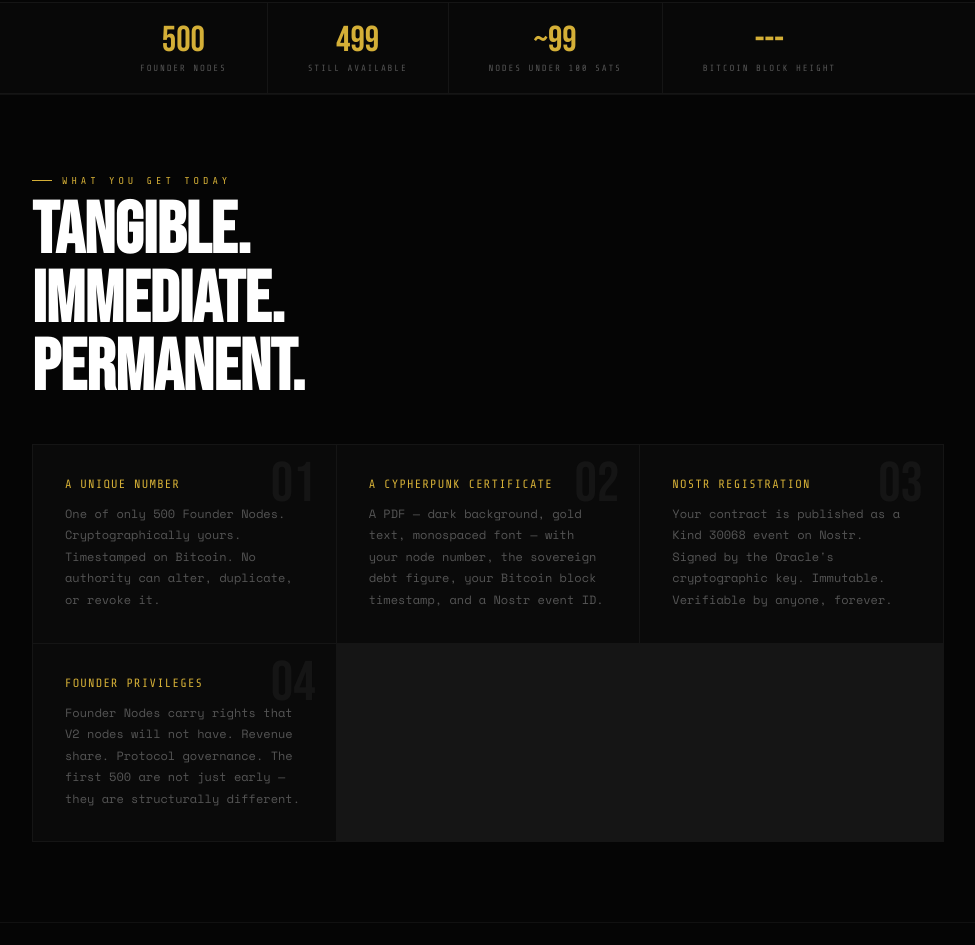
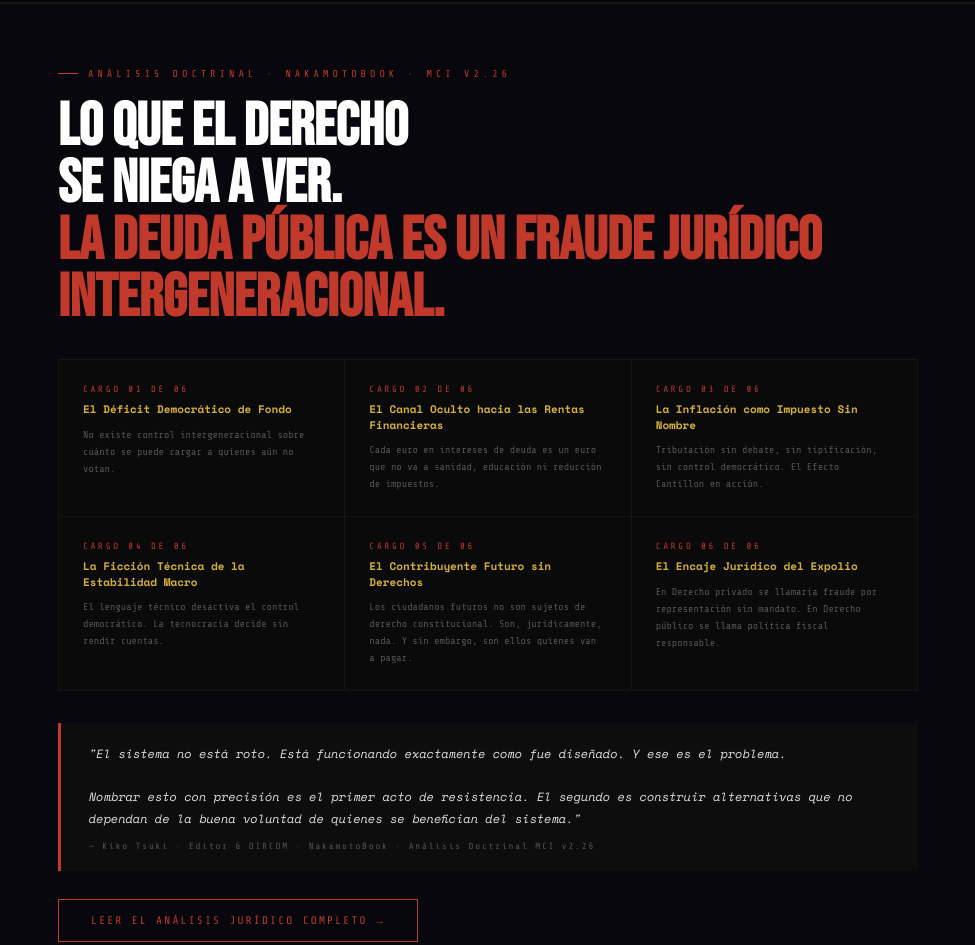
Before and after one commit to SatoshiNostr/SatoshiNostr.github.io, a plain HTML site: page index.html in a window 1280 px wide. Shown: the part 976-1921 px from the top of the page, without its empty margins (152-1127 px from the left). Drawn offline with nearby package versions, Linux system fonts and the light colour scheme; no server answers.

Commit message:
feat: landing v4 - estructura 3 capas + informe juridico Kiko

```diff
--- a/index.html
+++ b/index.html
@@ -147,6 +147,25 @@
         @keyframes blink { 0%,100% { opacity:1; } 50% { opacity:0; } }
         .cursor::after { content: '_'; animation: blink 1s step-end infinite; color: var(--gold); }
 
+        /* LEGAL SECTION */
+        .legal-section { background: #07070d; border-top: 1px solid #151515; border-bottom: 1px solid #151515; padding: 64px 24px; }
+        .legal-inner { max-width: 860px; margin: 0 auto; }
+        .legal-eyebrow { font-family: 'Share Tech Mono', monospace; font-size: 10px; color: #c0392b; letter-spacing: 0.4em; text-transform: uppercase; margin-bottom: 20px; display: flex; align-items: center; gap: 10px; }
+        .legal-eyebrow::before { content: ''; width: 20px; height: 1px; background: #c0392b; display: inline-block; }
+        .legal-title { font-family: 'Bebas Neue', sans-serif; font-size: clamp(32px, 5.5vw, 60px); color: #fff; line-height: 0.95; margin-bottom: 32px; }
+        .legal-title span { color: #c0392b; }
+        .legal-charges { display: grid; grid-template-columns: repeat(auto-fit, minmax(240px, 1fr)); gap: 1px; background: #151515; border: 1px solid #151515; margin-bottom: 32px; }
+        .charge { background: #0a0a0a; padding: 24px; opacity: 0; transform: translateY(20px); }
+        .charge.visible { opacity: 1; transform: translateY(0); transition: opacity 0.5s ease, transform 0.5s ease; }
+        .charge-num { font-family: 'Share Tech Mono', monospace; font-size: 9px; color: #c0392b; letter-spacing: 0.3em; margin-bottom: 8px; }
+        .charge-title { font-family: 'Space Mono', monospace; font-size: 11px; color: var(--gold); font-weight: 700; margin-bottom: 8px; line-height: 1.4; }
+        .charge-text { font-family: 'Share Tech Mono', monospace; font-size: 10px; color: var(--text-dim); line-height: 1.7; }
+        .legal-quote { border-left: 3px solid #c0392b; padding: 20px 28px; background: #0d0d0d; margin-bottom: 28px; }
+        .legal-quote p { font-family: 'Space Mono', monospace; font-size: 12px; color: #e0e0e0; line-height: 1.8; font-style: italic; }
+        .legal-quote cite { display: block; font-family: 'Share Tech Mono', monospace; font-size: 9px; color: var(--text-dim); letter-spacing: 0.2em; margin-top: 12px; font-style: normal; }
+        .btn-legal { display: inline-block; border: 1px solid #c0392b; color: #c0392b; font-family: 'Share Tech Mono', monospace; font-size: 11px; letter-spacing: 0.2em; text-transform: uppercase; text-decoration: none; padding: 14px 32px; transition: all 0.2s; }
+        .btn-legal:hover { background: #c0392b; color: #fff; }
+
         @media (max-width: 600px) {
             .tiers { grid-template-columns: 1fr; }
             .stat { padding: 16px 20px; }
@@ -178,6 +197,51 @@
         <a href="#founder" class="btn-ghost">Why Founder Nodes are different ↓</a>
     </div>
 </section>
+
+<!-- LEGAL SECTION — CAPA 1 -->
+<div class="legal-section">
+    <div class="legal-inner">
+        <p class="legal-eyebrow">Análisis Doctrinal · NakamotoBook · MCI v2.26</p>
+        <h2 class="legal-title">Lo que el Derecho<br>se niega a ver.<br><span>La deuda pública es un fraude jurídico intergeneracional.</span></h2>
+        <div class="legal-charges">
+            <div class="charge">
+                <p class="charge-num">CARGO 01 DE 06</p>
+                <p class="charge-title">El Déficit Democrático de Fondo</p>
+                <p class="charge-text">No existe control intergeneracional sobre cuánto se puede cargar a quienes aún no votan.</p>
+            </div>
+            <div class="charge">
+                <p class="charge-num">CARGO 02 DE 06</p>
+                <p class="charge-title">El Canal Oculto hacia las Rentas Financieras</p>
+                <p class="charge-text">Cada euro en intereses de deuda es un euro que no va a sanidad, educación ni reducción de impuestos.</p>
+            </div>
+            <div class="charge">
+                <p class="charge-num">CARGO 03 DE 06</p>
+                <p class="charge-title">La Inflación como Impuesto Sin Nombre</p>
+                <p class="charge-text">Tributación sin debate, sin tipificación, sin control democrático. El Efecto Cantillon en acción.</p>
+            </div>
+            <div class="charge">
+                <p class="charge-num">CARGO 04 DE 06</p>
+                <p class="charge-title">La Ficción Técnica de la Estabilidad Macro</p>
+                <p class="charge-text">El lenguaje técnico desactiva el control democrático. La tecnocracia decide sin rendir cuentas.</p>
+            </div>
+            <div class="charge">
+                <p class="charge-num">CARGO 05 DE 06</p>
+                <p class="charge-title">El Contribuyente Futuro sin Derechos</p>
+                <p class="charge-text">Los ciudadanos futuros no son sujetos de derecho constitucional. Son, jurídicamente, nada. Y sin embargo, son ellos quienes van a pagar.</p>
+            </div>
+            <div class="charge">
+                <p class="charge-num">CARGO 06 DE 06</p>
+                <p class="charge-title">El Encaje Jurídico del Expolio</p>
+                <p class="charge-text">En Derecho privado se llamaría fraude por representación sin mandato. En Derecho público se llama política fiscal responsable.</p>
+            </div>
+        </div>
+        <div class="legal-quote">
+            <p>"El sistema no está roto. Está funcionando exactamente como fue diseñado. Y ese es el problema.<br><br>Nombrar esto con precisión es el primer acto de resistencia. El segundo es construir alternativas que no dependan de la buena voluntad de quienes se benefician del sistema."</p>
+            <cite>— Kiko Tsuki · Editor & DIRCOM · NakamotoBook · Análisis Doctrinal MCI v2.26</cite>
+        </div>
+        <a href="/deuda" class="btn-legal">Leer el análisis jurídico completo →</a>
+    </div>
+</div>
 
 <div class="stats">
     <div class="stat"><span class="stat-val">500</span><span class="stat-lbl">Founder Nodes</span></div>
@@ -410,7 +474,7 @@
     const io = new IntersectionObserver(entries => {
         entries.forEach(e => { if (e.isIntersecting) e.target.classList.add('visible'); });
     }, { threshold: 0.1 });
-    document.querySelectorAll('.card, .tier, .step, .priv').forEach(el => io.observe(el));
+    document.querySelectorAll('.card, .tier, .step, .priv, .charge').forEach(el => io.observe(el));
 </script>
 </body>
 </html>
```
